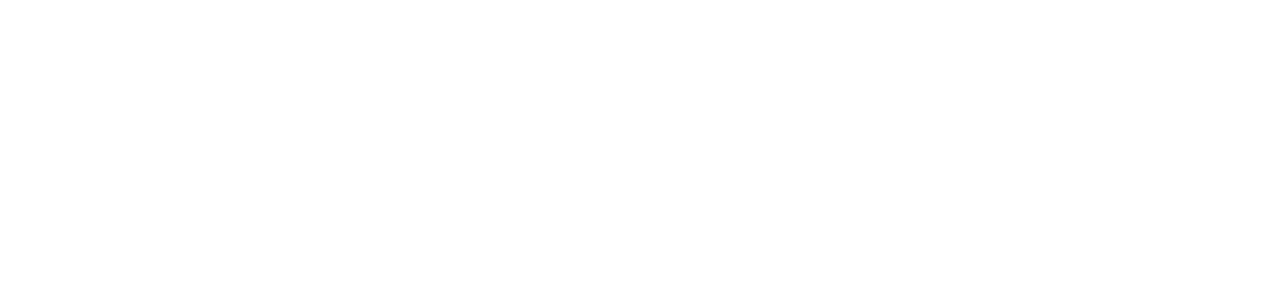
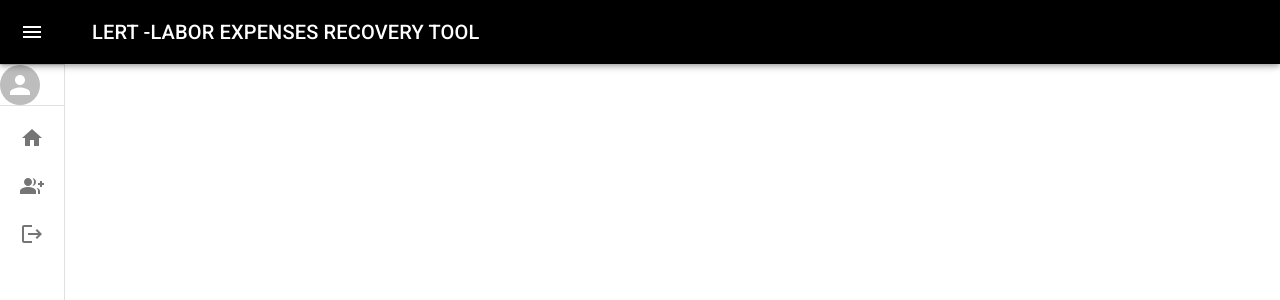
Before and after one commit to germanking6/TC3004, a React (Vite) app in the folder client/: page / in a window 1280 px wide. Shown: the top 300 px of the page. Built offline with nearby package versions, Linux system fonts and the light colour scheme.

Commit message:
Merge branch 'desarrollo' of https://github.com/germ

```diff
--- a/client/src/App.jsx
+++ b/client/src/App.jsx
@@ -9,6 +9,7 @@ function App() {
   const [count, setCount] = useState(0)
   return (
     <div className="App">
+      <SideBar/>
     </div>
   )
 }
```
